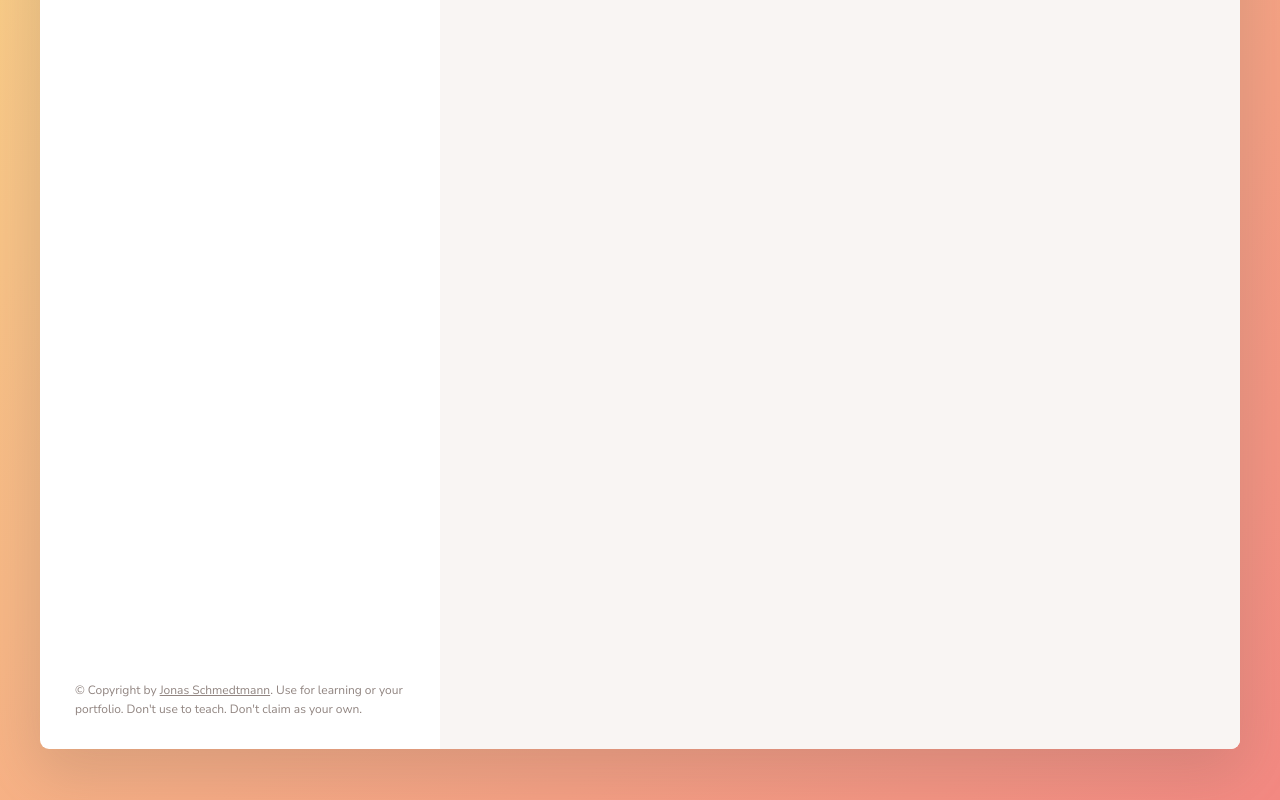
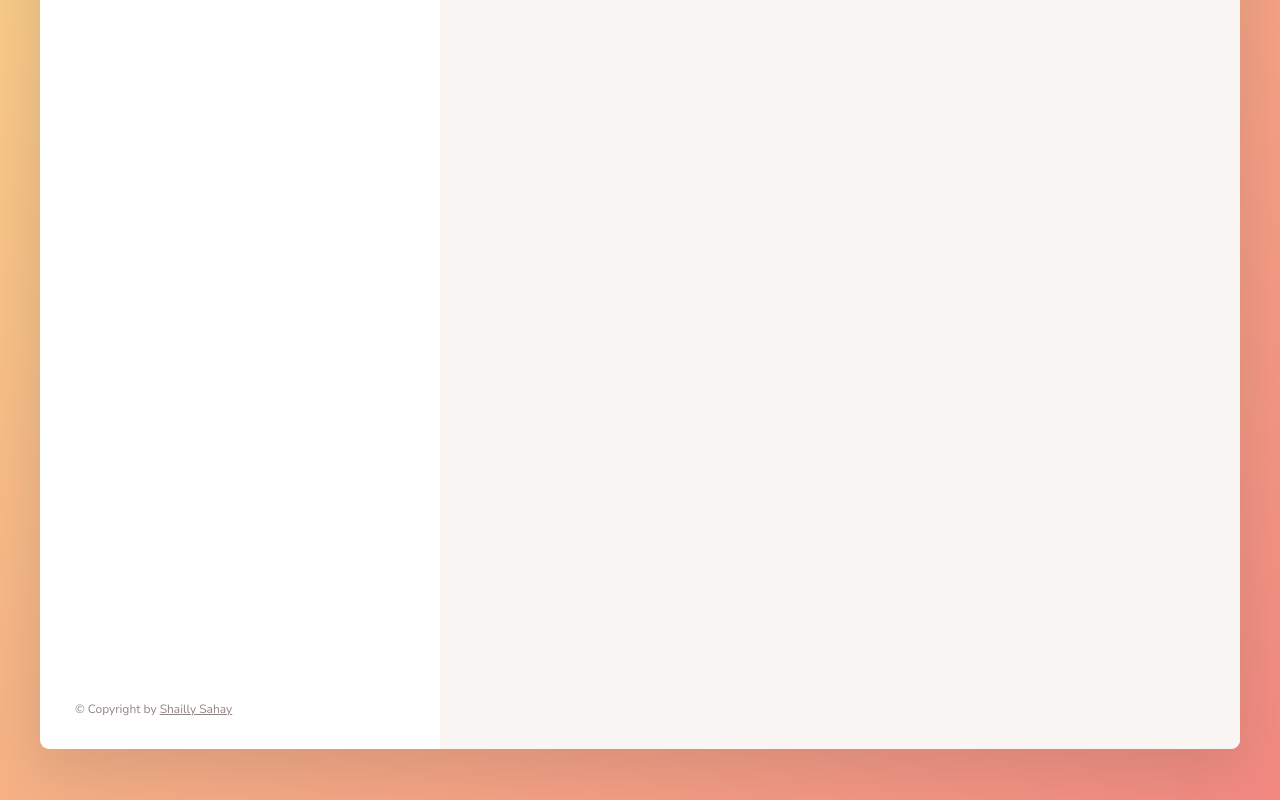
Before and after one commit to Shailly-Sahay/Forkify, a website built with Parcel: page index.html in a window 1280 px wide. Shown: the part 472-1272 px from the top of the page. Built offline with nearby package versions, Linux system fonts and the light colour scheme.

Commit message:
fix: chnage the text for copyright section

```diff
--- a/index.html
+++ b/index.html
@@ -117,9 +117,7 @@
 
       <p class="copyright">
         &copy; Copyright by
-        <a class="twitter-link" target="_blank" href="https://twitter.com/jonasschmedtman">Jonas Schmedtmann</a>. Use
-        for learning or your portfolio. Don't use to teach. Don't claim
-        as your own.
+        <a class="twitter-link" target="_blank" href="https://www.linkedin.com/in/shailly-sahay/">Shailly Sahay</a>
       </p>
     </div>
 
```
